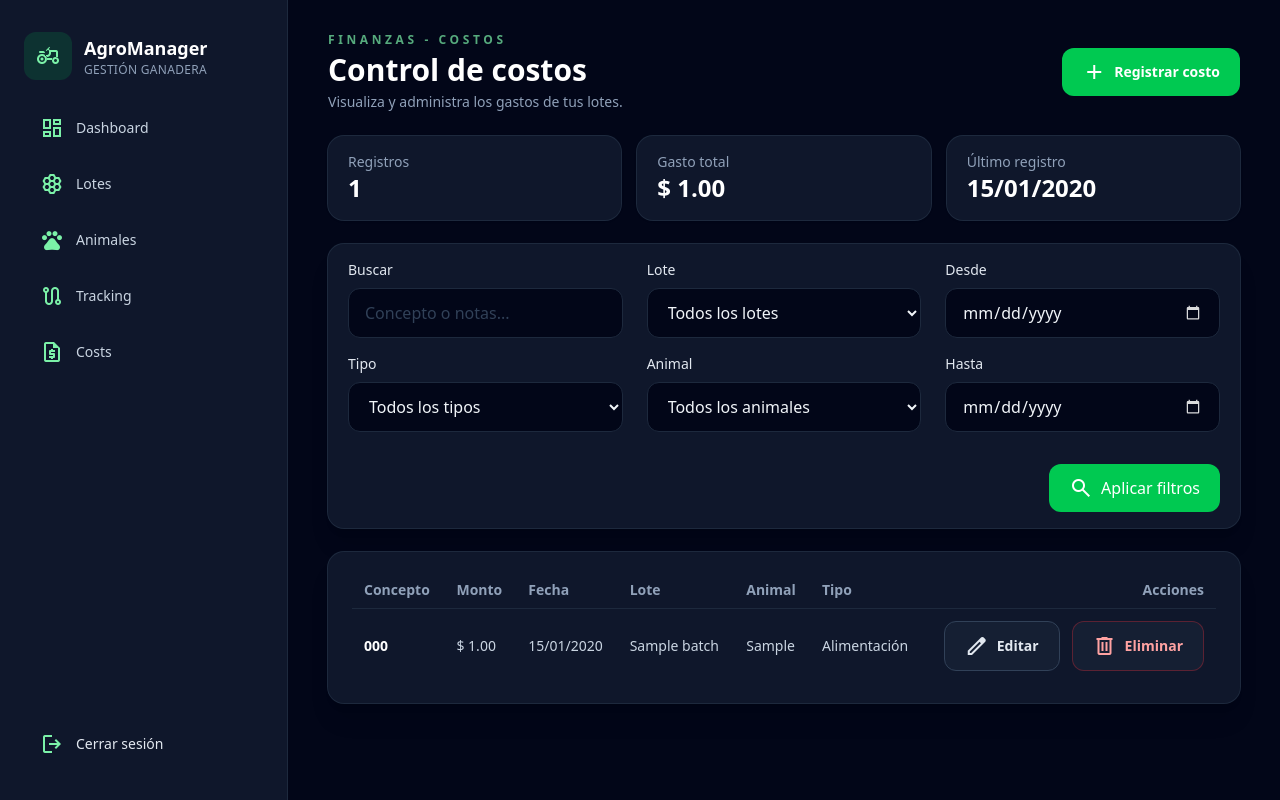
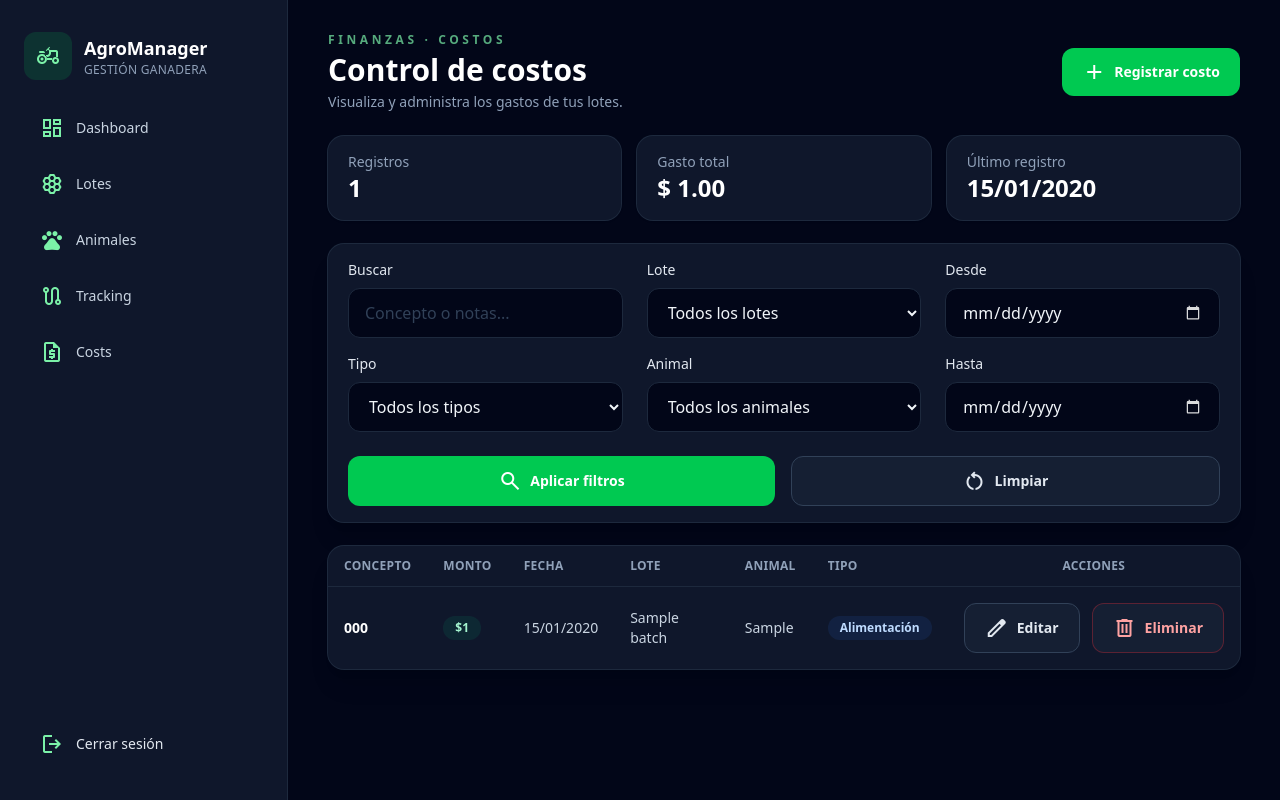
Before and after one commit to juan2005elpapu/BIOS-INGESOFT, a Django app: page /costs/ in a window 1280 px wide. Run offline with Django 5.2, Linux system fonts and the light colour scheme; a user stored in the database is signed in; tables that the repository leaves empty hold one stand-in row (values such as "Sample post").

Commit message:
Refactor cost and batch forms, update cost list UI
Improves form layouts for animals, batches, and costs by updating button order, icon usage, and grid structure for better consistency and usability. Refactors the cost list page to use a unified table layout, enhances filter controls, and updates pagination and empty state UI. Updates related CSS for new component classes and layout changes.

```diff
--- a/Proyecto/costs/templates/costs/cost_list.html
+++ b/Proyecto/costs/templates/costs/cost_list.html
@@ -7,7 +7,7 @@
 <div class="batch-container space-y-6">
     <div class="batch-header">
         <div class="batch-title-section">
-            <p class="tracking-eyebrow">Finanzas - Costos</p>
+            <p class="tracking-eyebrow">Finanzas · Costos</p>
             <h1 class="batch-title">Control de costos</h1>
             <p class="batch-subtitle">Visualiza y administra los gastos de tus lotes.</p>
         </div>
@@ -44,17 +44,16 @@
         </div>
     </div>
 
-    <div class="batch-search-card">
+    <div class="tracking-filter-card">
         <form class="grid gap-6 lg:grid-cols-3">
-            <!-- columnas de filtros -->
             <div class="grid gap-4">
-                <div class="flex flex-col gap-2">
+                <div class="bios-field">
                     <label class="bios-label">Buscar</label>
                     <input type="text" name="search" value="{{ filters.search }}" placeholder="Concepto o notas..." class="bios-input w-full" />
                 </div>
-                <div class="flex flex-col gap-2">
+                <div class="bios-field">
                     <label class="bios-label">Tipo</label>
-                    <select name="tipo" class="bios-select w-full">
+                    <select name="tipo" class="bios-select">
                         <option value="">Todos los tipos</option>
                         {% for value, label in cost_types %}
                             <option value="{{ value }}" {% if filters.tipo == value %}selected{% endif %}>{{ label }}</option>
@@ -64,18 +63,18 @@
             </div>
 
             <div class="grid gap-4">
-                <div class="flex flex-col gap-2">
+                <div class="bios-field">
                     <label class="bios-label">Lote</label>
-                    <select name="batch" class="bios-select w-full">
+                    <select name="batch" class="bios-select">
                         <option value="">Todos los lotes</option>
                         {% for lote in batches %}
                             <option value="{{ lote.id }}" {% if filters.batch == lote.id|stringformat:"s" %}selected{% endif %}>{{ lote.nombre }}</option>
                         {% endfor %}
                     </select>
                 </div>
-                <div class="flex flex-col gap-2">
+                <div class="bios-field">
                     <label class="bios-label">Animal</label>
-                    <select name="animal" class="bios-select w-full">
+                    <select name="animal" class="bios-select">
                         <option value="">Todos los animales</option>
                         {% for animal in animals %}
                             <option value="{{ animal.id }}" {% if filters.animal == animal.id|stringformat:"s" %}selected{% endif %}>
@@ -87,120 +86,71 @@
             </div>
 
             <div class="grid gap-4">
-                <div class="flex flex-col gap-2">
+                <div class="bios-field">
                     <label class="bios-label">Desde</label>
                     <input type="date" name="start" value="{{ filters.start }}" class="bios-input w-full" />
                 </div>
-                <div class="flex flex-col gap-2">
+                <div class="bios-field">
                     <label class="bios-label">Hasta</label>
                     <input type="date" name="end" value="{{ filters.end }}" class="bios-input w-full" />
                 </div>
             </div>
 
-            <div class="lg:col-span-3 flex justify-end mt-2">
-                <button
-                    type="submit"
-                    class="bios-button-icon-only flex w-full items-center justify-center gap-2 px-5 py-3 lg:w-auto"
-                    title="Aplicar filtros"
-                >
-                    <span class="material-symbols-outlined">search</span>
-                    <span>Aplicar filtros</span>
+            <div class="lg:col-span-3 flex gap-4">
+                <button type="submit" class="bios-button-primary flex-1 inline-flex items-center justify-center gap-2">
+                    <span class="material-symbols-outlined bios-icon-sm">search</span>
+                    Aplicar filtros
                 </button>
+                <a href="{% url 'costs:list' %}" class="bios-button-outline flex-1 inline-flex items-center justify-center gap-2">
+                    <span class="material-symbols-outlined bios-icon-sm">restart_alt</span>
+                    Limpiar
+                </a>
             </div>
         </form>
     </div>
 
     {% if costs %}
-        <!-- Vista móvil -->
-        <div class="space-y-4 md:hidden">
-            {% for cost in costs %}
-                <article class="bios-card">
-                    <div class="flex items-center justify-between">
-                        <p class="text-base font-semibold text-white">{{ cost.concepto }}</p>
-                        <span class="cost-amount-pill">$ {{ cost.monto|floatformat:2 }}</span>
-                    </div>
-                    <div class="grid gap-3 text-sm text-slate-300">
-                        <div class="flex justify-between">
-                            <span class="text-slate-400">Fecha</span>
-                            <span>{{ cost.fecha|date:"d/m/Y" }}</span>
-                        </div>
-                        <div class="flex justify-between">
-                            <span class="text-slate-400">Lote</span>
-                            <span>{{ cost.batch.nombre }}</span>
-                        </div>
-                        <div class="flex justify-between">
-                            <span class="text-slate-400">Animal</span>
-                            <span>
-                                {% if cost.animal %}
-                                    {{ cost.animal.codigo|default:cost.animal.especie }}
-                                {% else %}
-                                    General
-                                {% endif %}
-                            </span>
-                        </div>
-                        <div class="flex justify-between">
-                            <span class="text-slate-400">Tipo</span>
-                            <span>{{ cost.get_tipo_display }}</span>
-                        </div>
-                    </div>
-                    <div class="flex flex-col gap-3 sm:flex-row">
-                        <a href="{% url 'costs:edit' cost.id %}" class="bios-button-outline bios-form-button-full">
-                            <span class="material-symbols-outlined bios-icon-sm">edit</span>
-                            Editar
-                        </a>
-                        <form method="post" action="{% url 'costs:delete' cost.id %}" class="w-full">
-                            {% csrf_token %}
-                            <button type="submit" class="bios-button-outline bios-button-delete bios-form-button-full" onclick="return confirm('Seguro que deseas eliminar este costo?');">
-                                <span class="material-symbols-outlined bios-icon-sm">delete</span>
-                                Eliminar
-                            </button>
-                        </form>
-                    </div>
-                </article>
-            {% endfor %}
-        </div>
-
-        <!-- Vista escritorio -->
-        <div class="hidden md:block">
-            <div class="bios-card overflow-x-auto">
-                <table class="min-w-full text-left text-sm text-slate-300">
-                    <thead class="text-slate-400">
+        <div class="tracking-table-wrapper">
+            <table class="tracking-table">
+                <thead>
                     <tr>
-                            <th class="py-2 px-3">Concepto</th>
-                            <th class="py-2 px-3">Monto</th>
-                            <th class="py-2 px-3">Fecha</th>
-                            <th class="py-2 px-3">Lote</th>
-                            <th class="py-2 px-3">Animal</th>
-                            <th class="py-2 px-3">Tipo</th>
-                            <th class="py-2 px-3 text-right">Acciones</th>
+                        <th>Concepto</th>
+                        <th>Monto</th>
+                        <th>Fecha</th>
+                        <th>Lote</th>
+                        <th>Animal</th>
+                        <th>Tipo</th>
+                        <th class="tracking-table-actions-col">Acciones</th>
                     </tr>
                 </thead>
                 <tbody>
                     {% for cost in costs %}
-                            <tr class="border-t border-slate-800">
-                                <td class="py-3 px-3 font-semibold text-white">{{ cost.concepto }}</td>
-                                <td class="py-3 px-3">
-                                    <span class="cost-amount-pill">$ {{ cost.monto|floatformat:2 }}</span>
+                        <tr class="tracking-row">
+                            <td class="font-semibold text-white">{{ cost.concepto }}</td>
+                            <td>
+                                <span class="tracking-badge tracking-badge--produccion">${{ cost.monto|floatformat:0}}</span>
                             </td>
-                                <td class="py-3 px-3">{{ cost.fecha|date:"d/m/Y" }}</td>
-                                <td class="py-3 px-3">{{ cost.batch.nombre }}</td>
-                                <td class="py-3 px-3">
+                            <td class="text-slate-300">{{ cost.fecha|date:"d/m/Y" }}</td>
+                            <td class="text-slate-300">{{ cost.batch.nombre }}</td>
+                            <td class="text-slate-300">
                                 {% if cost.animal %}
                                     {{ cost.animal.codigo|default:cost.animal.especie }}
                                 {% else %}
                                     General
                                 {% endif %}
                             </td>
-                                <td class="py-3 px-3">{{ cost.get_tipo_display }}</td>
-                                <td class="py-3 px-3">
-                                    <div class="flex items-center justify-end gap-3">
-                                        <a href="{% url 'costs:edit' cost.id %}" class="bios-button-outline">
+                            <td>
+                                <span class="tracking-badge tracking-badge--peso">{{ cost.get_tipo_display }}</span>
+                            </td>
+                            <td class="tracking-table-actions-cell">
+                                <div class="bios-table-actions">
+                                    <a href="{% url 'costs:edit' cost.id %}" class="bios-button-outline bios-table-action-button">
                                         <span class="material-symbols-outlined bios-icon-sm">edit</span>
                                         Editar
                                     </a>
-                                        <form method="post" action="{% url 'costs:delete' cost.id %}">
+                                    <form method="post" action="{% url 'costs:delete' cost.id %}" class="inline">
                                         {% csrf_token %}
-                                            <button type="submit" class="bios-button-outline bios-button-delete" onclick="return confirm('Seguro que deseas eliminar este costo?');">
+                                        <button type="submit" class="bios-button-outline bios-button-delete bios-table-action-button" onclick="return confirm('¿Seguro que deseas eliminar este costo?');">
                                             <span class="material-symbols-outlined bios-icon-sm">delete</span>
                                             Eliminar
                                         </button>
@@ -212,41 +162,20 @@
                 </tbody>
             </table>
         </div>
-        </div>
 
         {% if is_paginated %}
-            <div class="batch-pagination">
+            <div class="batch-pagination mt-6">
+                <div class="batch-pagination-info">
+                    <span>Página {{ page_obj.number }} de {{ page_obj.paginator.num_pages }}</span>
+                </div>
+                <div class="bios-pagination-nav">
                     {% if page_obj.has_previous %}
-                    <div class="bios-pagination-nav">
-                        <a href="?page=1{% if filters_query %}&{{ filters_query }}{% endif %}" class="bios-button-outline">
-                            <span class="material-symbols-outlined bios-icon-sm">first_page</span>
-                            Primera
-                        </a>
-                        <a href="?page={{ page_obj.previous_page_number }}{% if filters_query %}&{{ filters_query }}{% endif %}" class="bios-button-outline">
-                            <span class="material-symbols-outlined bios-icon-sm">chevron_left</span>
-                            Anterior
-                        </a>
+                        <a href="?{% if filters_query %}{{ filters_query }}&{% endif %}page={{ page_obj.previous_page_number }}" class="bios-button-outline">Anterior</a>
+                    {% endif %}
+                    {% if page_obj.has_next %}
+                        <a href="?{% if filters_query %}{{ filters_query }}&{% endif %}page={{ page_obj.next_page_number }}" class="bios-button-outline">Siguiente</a>
+                    {% endif %}
                 </div>
-                {% endif %}
-
-                <div class="batch-pagination-info">
-                    <span class="material-symbols-outlined bios-icon-sm">article</span>
-                    Página <span class="bios-text-highlight">{{ page_obj.number }}</span> de
-                    <span class="bios-text-highlight">{{ page_obj.paginator.num_pages }}</span>
-                </div>
-
-                {% if page_obj.has_next %}
-                    <div class="bios-pagination-nav">
-                        <a href="?page={{ page_obj.next_page_number }}{% if filters_query %}&{{ filters_query }}{% endif %}" class="bios-button-outline">
-                            Siguiente
-                            <span class="material-symbols-outlined bios-icon-sm">chevron_right</span>
-                        </a>
-                        <a href="?page={{ page_obj.paginator.num_pages }}{% if filters_query %}&{{ filters_query }}{% endif %}" class="bios-button-outline">
-                            Última
-                            <span class="material-symbols-outlined bios-icon-sm">last_page</span>
-                        </a>
-                    </div>
-                {% endif %}
             </div>
         {% endif %}
     {% else %}
@@ -256,7 +185,10 @@
             </div>
             <h3 class="batch-title">Sin costos registrados</h3>
             <p class="batch-subtitle">Cuando registres gastos de tus lotes aparecerán aquí.</p>
-            <a href="{% url 'costs:add' %}" class="bios-button-primary">Registrar el primero</a>
+            <a href="{% url 'costs:add' %}" class="bios-button-primary">
+                <span class="material-symbols-outlined bios-icon-sm">add</span>
+                Registrar el primero
+            </a>
         </div>
     {% endif %}
 </div>
--- a/Proyecto/theme/static_src/src/styles.css
+++ b/Proyecto/theme/static_src/src/styles.css
@@ -322,7 +322,7 @@
     }
 
     .bios-select {
-        @apply w-full rounded-xl border border-slate-800 bg-slate-950 px-4 py-3 text-slate-100 focus:border-green-400 focus:outline-none focus:ring-2 focus:ring-green-400/40 md:w-48;
+        @apply w-full rounded-xl border border-slate-800 bg-slate-950 px-4 py-3 text-slate-100 focus:border-green-400 focus:outline-none focus:ring-2 focus:ring-green-400/40;
     }
 
     .bios-button-icon-only {
@@ -560,6 +560,7 @@
         @apply justify-center;
     }
 
+
     .bios-input[type="date"]::-webkit-calendar-picker-indicator,
     .bios-input[type="datetime-local"]::-webkit-calendar-picker-indicator {
         filter: invert(1) brightness(1.4);
--- a/Proyecto/tracking/templates/tracking/peso_list.html
+++ b/Proyecto/tracking/templates/tracking/peso_list.html
@@ -51,7 +51,7 @@
         <form method="get" class="tracking-filter-form" data-tracking-filter-form>
             <div>
                 <label class="bios-label">Lote</label>
-                <select name="batch" class="bios-select w-full" data-filter-lot>
+                <select name="batch" class="bios-select" data-filter-lot>
                     <option value="">Todos</option>
                     {% for lote in batches %}
                         <option value="{{ lote.id }}" {% if filters.batch == lote.id|stringformat:"s" %}selected{% endif %}>
@@ -63,7 +63,7 @@
             <div>
                 <label class="bios-label">Animal</label>
                 <select name="animal"
-                        class="bios-select w-full"
+                        class="bios-select"
                         data-filter-animal
                         data-selected="{{ filters.animal }}"
                         {% if not filters.batch %}disabled{% endif %}>
```
Also changed, not shown: Proyecto/animals/templates/animals/animal_form.html (+6 -6 lines), Proyecto/batches/templates/batches/batch_form.html (+7 -4 lines), Proyecto/costs/templates/costs/cost_form.html (+12 -8 lines), Proyecto/tracking/templates/tracking/registro_confirm_delete.html (+8 -2 lines), Proyecto/tracking/templates/tracking/registro_form.html (+8 -2 lines), Proyecto/theme/static/css/dist/styles.css. Lines whose indentation alone changed are shown as unchanged.
